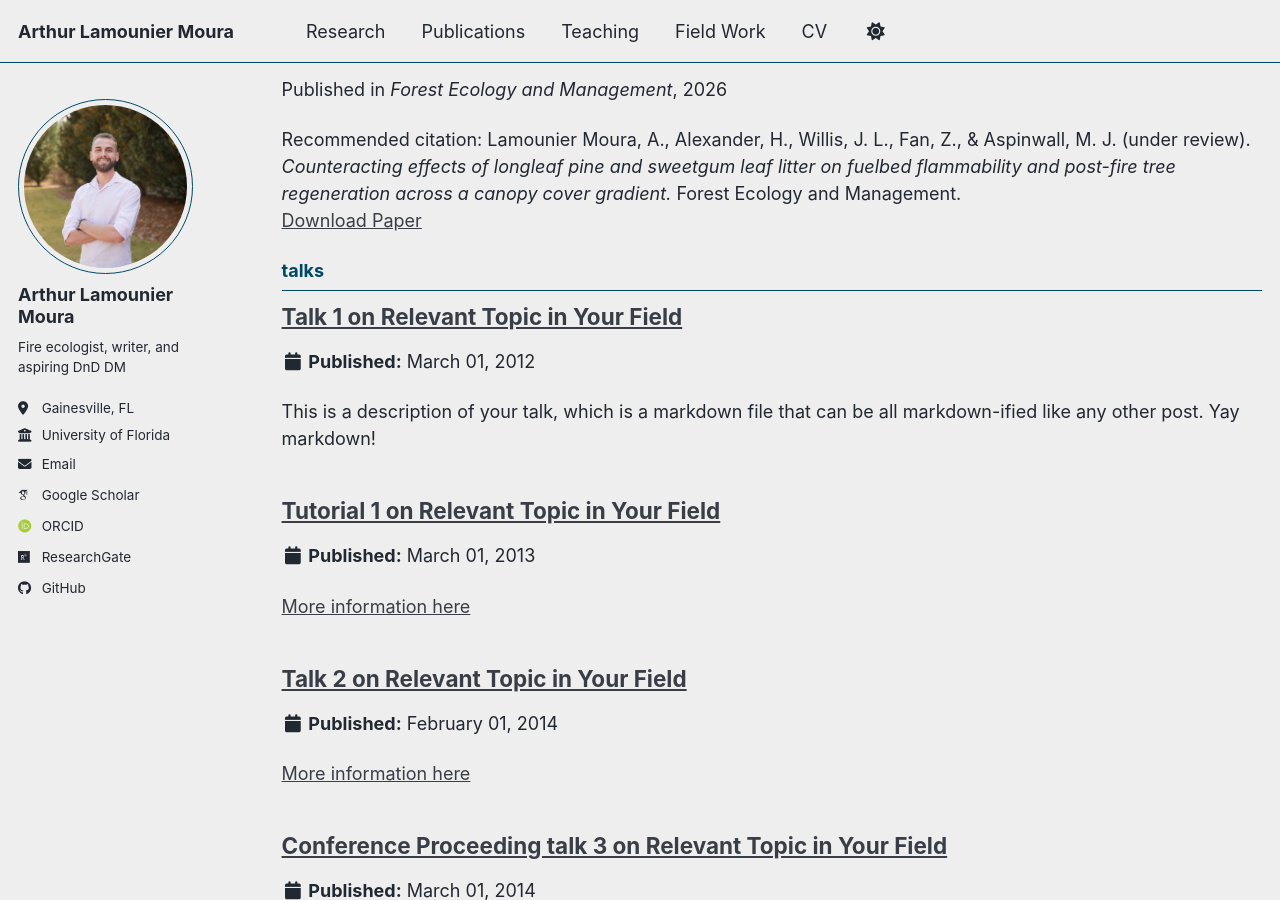
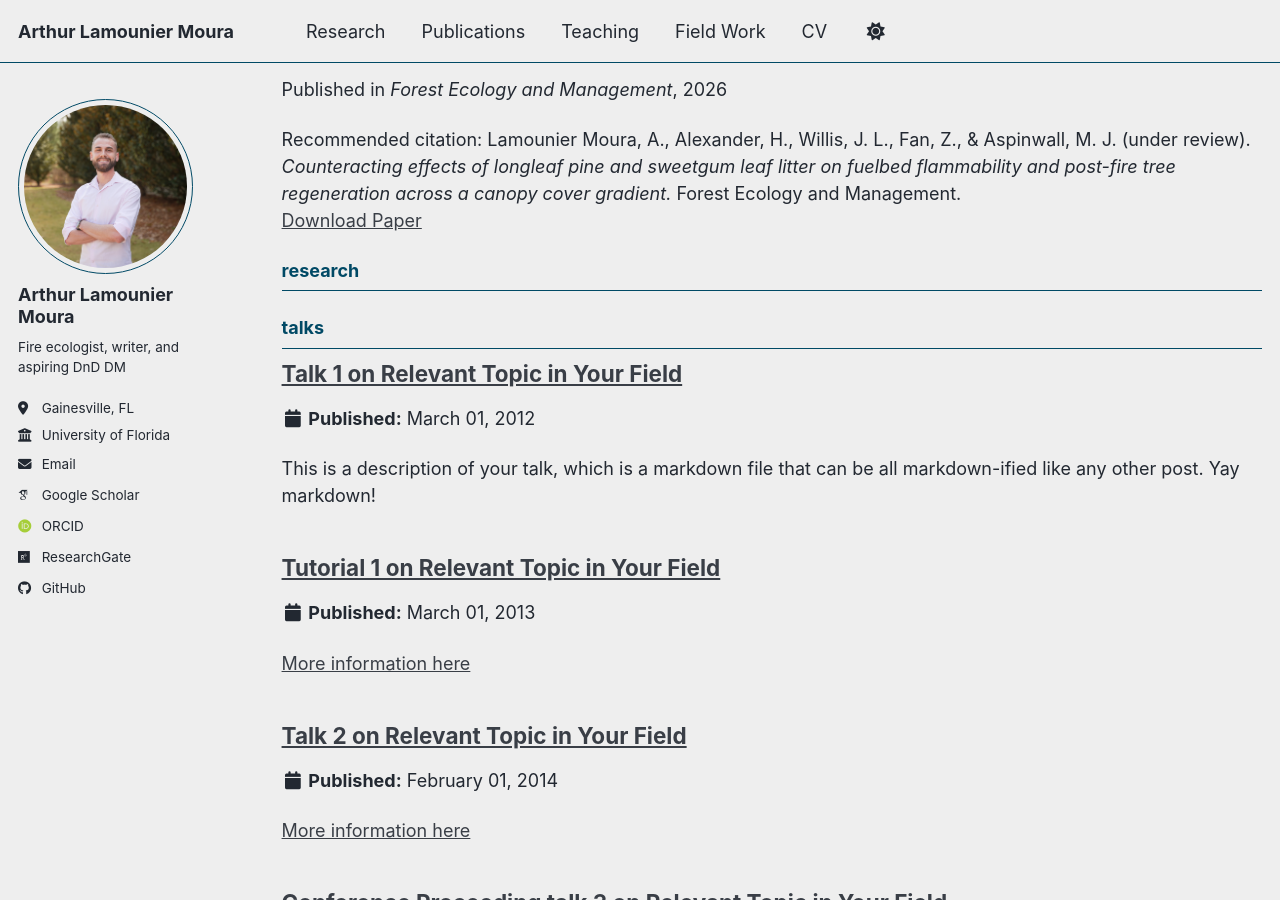
Before and after one commit to arthurlamounier/arthurlamounier.github.io, a Jekyll site: the page built from _pages/collection-archive.html, in a window 1280 px wide and 900 px high, scrolled down 2197 px. Built offline with Jekyll 4.4.1, drawn with Linux system fonts in a browser that asks for light colours; some web fonts are replaced; a script bundle is joined from its source files by our own code; library files that are not in the unit come from our copies.

Commit message:
Update _config.yml

```diff
--- a/_config.yml
+++ b/_config.yml
@@ -233,6 +233,9 @@
   talks:
     output: true
     permalink: /:collection/:path/
+  research:
+    output: true
+    permalink: /research/:path/
 
 
 # These settings control how pages and collections are included in the site
```
